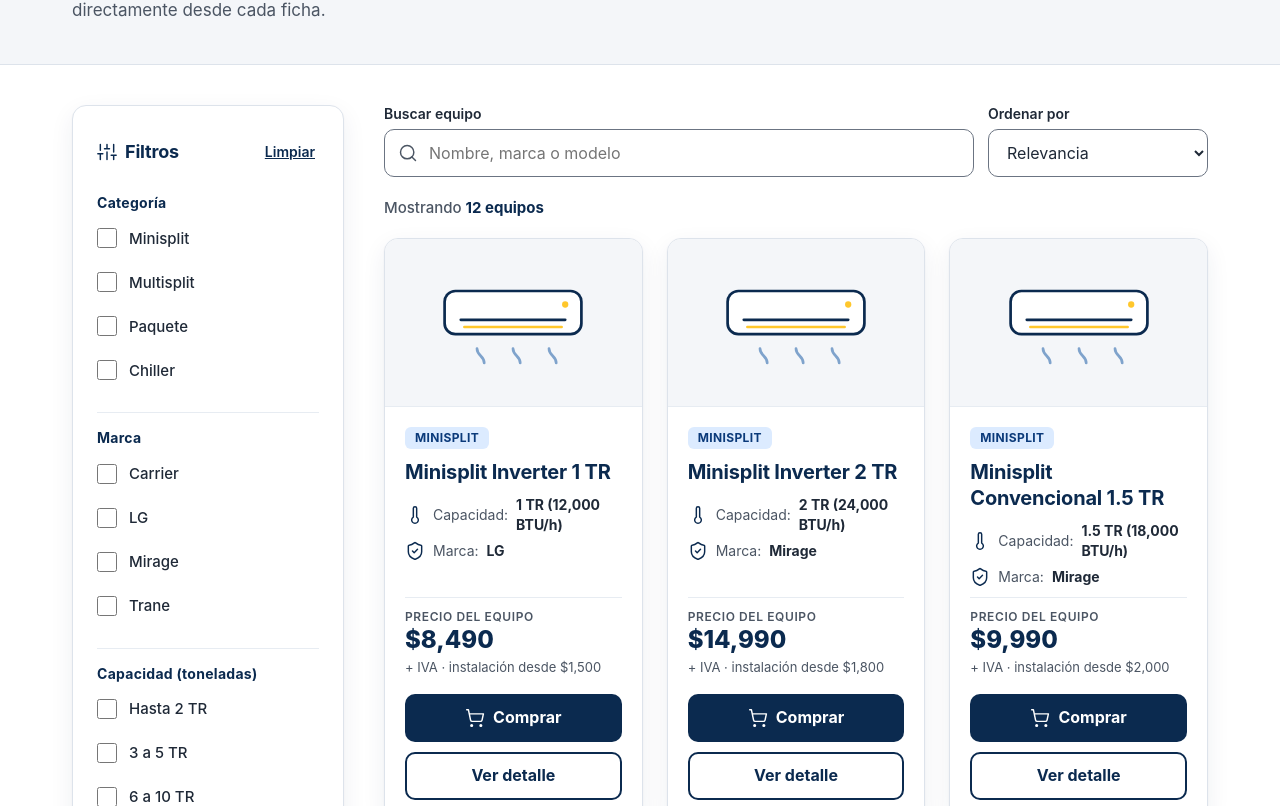
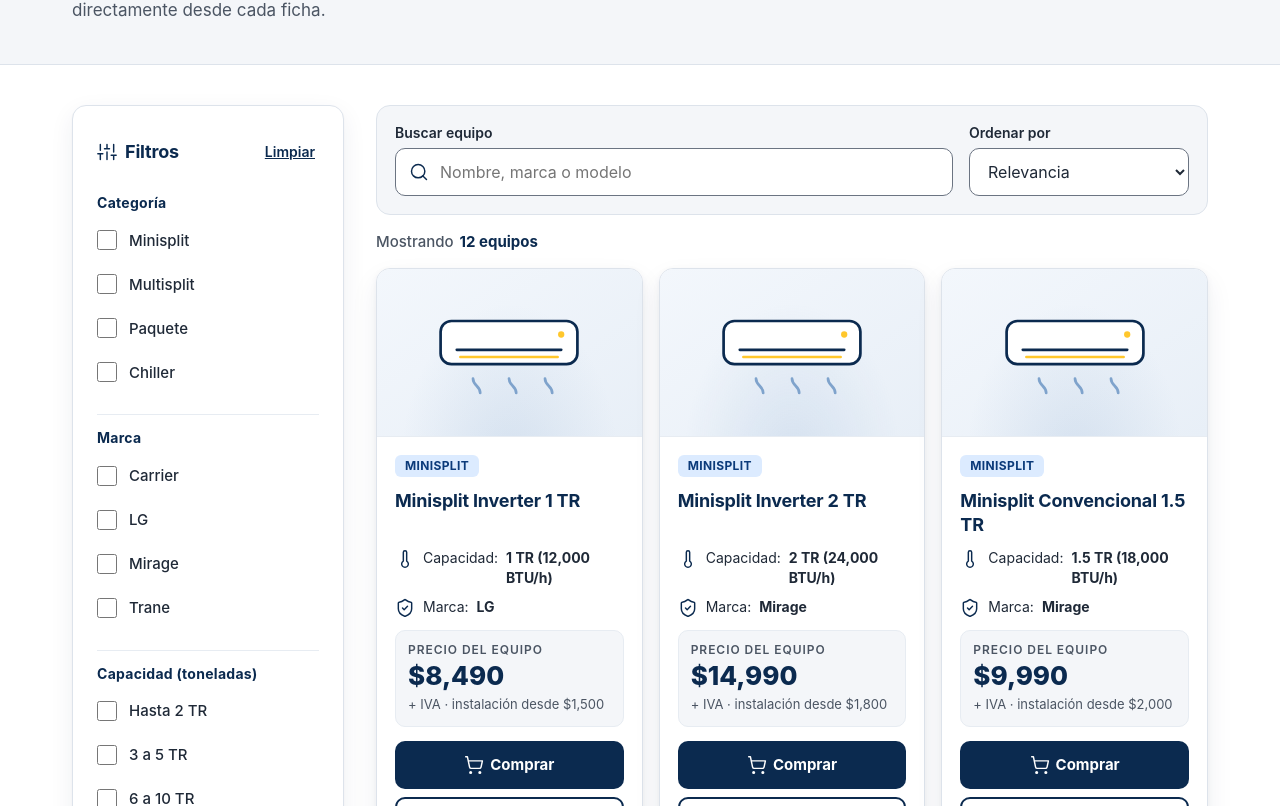
Before and after one commit to Echacon57/Portal-Servicio-Airkon, a React (Vite) app: page /catalogo in a window 1280 px wide. Shown: the part 214-1020 px from the top of the page. Built offline with nearby package versions, Linux system fonts and the light colour scheme.

Commit message:
Propuesta inicial de copilot

```diff
--- a/src/components/equipos/FiltrosEquipos.module.css
+++ b/src/components/equipos/FiltrosEquipos.module.css
@@ -3,7 +3,7 @@
   display: none;
   padding: 20px;
   flex-direction: column;
-  gap: 20px;
+  gap: 18px;
 }
 .panel.abierto {
   display: flex;
@@ -19,6 +19,9 @@
   display: flex;
   align-items: center;
   gap: 8px;
+}
+.encabezado h2 :global(.icono) {
+  color: var(--azul-marino);
 }
 
 .limpiar {
@@ -37,7 +40,7 @@
 }
 .grupo + .grupo {
   border-top: 1px solid var(--gris-linea);
-  padding-top: 16px;
+  padding-top: 14px;
 }
 .grupo legend {
   float: left;
@@ -45,7 +48,7 @@
   font: 700 0.875rem/1.3 var(--fuente-titulos);
   color: var(--azul-marino);
   letter-spacing: 0.02em;
-  margin-bottom: 4px;
+  margin-bottom: 6px;
 }
 
 /* Escritorio: panel lateral siempre visible, sin botón de resultados */
@@ -56,6 +59,7 @@
     position: sticky;
     top: calc(var(--alto-header) + 24px);
     padding: 24px;
+    gap: 20px;
   }
   .verResultados {
     display: none;
--- a/src/components/equipos/TarjetaEquipo.module.css
+++ b/src/components/equipos/TarjetaEquipo.module.css
@@ -3,15 +3,20 @@
   flex-direction: column;
   overflow: hidden;
   height: 100%;
-  transition: transform 0.15s ease;
+  border-color: var(--gris-borde);
+  box-shadow: 0 2px 6px rgba(11, 42, 79, 0.05), 0 12px 28px rgba(11, 42, 79, 0.07);
+  transition: transform 0.18s ease, box-shadow 0.18s ease;
 }
 .tarjeta:hover {
-  transform: translateY(-2px);
+  transform: translateY(-3px);
+  box-shadow: 0 4px 10px rgba(11, 42, 79, 0.08), 0 16px 32px rgba(11, 42, 79, 0.1);
 }
 
 .imagen {
-  background: var(--gris-claro);
-  height: 150px;
+  background:
+    radial-gradient(ellipse at 50% 115%, rgba(127, 163, 204, 0.2), transparent 58%),
+    linear-gradient(145deg, #f3f7fc, #e8eff7);
+  min-height: 148px;
   display: flex;
   align-items: center;
   justify-content: center;
@@ -19,65 +24,111 @@
 }
 
 .cuerpo {
-  padding: 20px;
+  padding: 16px;
   display: flex;
   flex-direction: column;
-  gap: 10px;
+  gap: 12px;
   flex: 1;
+}
+
+.cuerpo h3 {
+  font-size: 1.125rem;
+  line-height: 1.3;
+  min-height: 2.6em;
 }
 
 .datos {
   display: flex;
   flex-direction: column;
-  gap: 6px;
+  gap: 8px;
   font-size: 0.875rem;
-  line-height: 1.4;
-  color: var(--gris-medio);
+  line-height: 1.45;
+  color: var(--gris-oscuro);
   flex: 1;
 }
 .datos li {
   display: flex;
-  align-items: center;
+  align-items: flex-start;
   gap: 8px;
 }
 .datos :global(.icono) {
   color: var(--azul-marino);
+  width: 18px;
+  height: 18px;
+  margin-top: 1px;
 }
 .datos strong {
   color: var(--gris-oscuro);
+  font-weight: 700;
 }
 
 .precio {
   display: flex;
   flex-direction: column;
-  gap: 2px;
-  padding-top: 12px;
-  border-top: 1px solid var(--gris-linea);
+  gap: 4px;
+  padding: 12px;
+  background: var(--gris-claro);
+  border: 1px solid var(--gris-linea);
+  border-radius: var(--radio-control);
 }
 .desde {
   font: 600 0.75rem/1.2 var(--fuente-texto);
   color: var(--gris-medio);
   text-transform: uppercase;
-  letter-spacing: 0.05em;
+  letter-spacing: 0.08em;
 }
 .precio strong {
-  font: 800 1.5rem/1.2 var(--fuente-titulos);
+  font: 800 1.625rem/1.15 var(--fuente-titulos);
   color: var(--azul-marino);
 }
 .nota {
   font-size: 0.8125rem;
+  line-height: 1.45;
   color: var(--gris-medio);
 }
 
 .acciones {
-  display: flex;
-  flex-direction: column;
-  gap: 10px;
-  margin-top: 6px;
+  display: grid;
+  grid-template-columns: 1fr;
+  gap: 8px;
+  margin-top: 2px;
+}
+.acciones :global(.btn) {
+  min-width: 0;
+  min-height: 48px;
+  padding-inline: 8px;
+  gap: 6px;
+  font-size: 0.875rem;
+}
+.acciones :global(.btn) :global(.icono) {
+  width: 18px;
+  height: 18px;
+}
+
+@media (min-width: 390px) {
+  .acciones {
+    grid-template-columns: repeat(2, minmax(0, 1fr));
+  }
 }
 
 @media (min-width: 768px) {
   .imagen {
-    height: 168px;
+    min-height: 168px;
+  }
+  .cuerpo {
+    padding: 18px;
+  }
+  .acciones {
+    grid-template-columns: repeat(2, minmax(0, 1fr));
   }
 }
+
+@media (min-width: 1024px) {
+  .acciones {
+    grid-template-columns: 1fr;
+    gap: 8px;
+  }
+  .acciones :global(.btn) {
+    font-size: 0.9375rem;
+  }
+}
--- a/src/pages/Catalogo.module.css
+++ b/src/pages/Catalogo.module.css
@@ -1,22 +1,31 @@
 .contenido {
-  padding-block: 24px 56px;
+  padding-block: 20px 56px;
   display: flex;
   flex-direction: column;
-  gap: 20px;
+  gap: 18px;
 }
 
 .resultados {
   display: flex;
   flex-direction: column;
-  gap: 20px;
+  gap: 16px;
   min-width: 0;
   scroll-margin-top: calc(var(--alto-header) + 16px);
 }
 
 .controles {
   display: grid;
-  grid-template-columns: 1fr;
-  gap: 14px;
+  grid-template-columns: repeat(2, minmax(0, 1fr));
+  align-items: end;
+  gap: 12px;
+  padding: 16px;
+  background: var(--gris-claro);
+  border: 1px solid var(--gris-borde);
+  border-radius: var(--radio-tarjeta);
+}
+
+.busqueda {
+  grid-column: 1 / -1;
 }
 
 .campoBusqueda {
@@ -27,28 +36,40 @@
   left: 14px;
   top: 50%;
   transform: translateY(-50%);
-  color: var(--gris-medio);
+  color: var(--azul-marino);
 }
 .campoBusqueda input {
   padding-left: 44px;
 }
 
 .botonFiltros {
+  grid-column: 1;
+  grid-row: 2;
   width: 100%;
+  padding-inline: 12px;
+}
+
+.orden {
+  grid-column: 2;
+  grid-row: 2;
 }
 
 .conteo {
+  display: flex;
+  align-items: center;
+  gap: 6px;
   font: 500 0.9375rem/1.4 var(--fuente-texto);
   color: var(--gris-medio);
 }
 .conteo strong {
   color: var(--azul-marino);
+  font-weight: 700;
 }
 
 .rejilla {
   display: grid;
   grid-template-columns: 1fr;
-  gap: 16px;
+  gap: 18px;
 }
 
 .vacio {
@@ -66,27 +87,29 @@
 @media (min-width: 768px) {
   .contenido {
     padding-block: 40px 72px;
+    gap: 24px;
   }
   .controles {
-    grid-template-columns: minmax(0, 1fr) 220px;
-    align-items: end;
+    grid-template-columns: minmax(0, 1fr) 220px auto;
+    gap: 16px;
+    padding: 18px;
   }
   .busqueda {
-    grid-column: 1 / -1;
+    grid-column: 1;
+  }
+  .botonFiltros {
+    grid-column: 3;
+    grid-row: 1;
+    width: auto;
+    white-space: nowrap;
   }
   .orden {
     grid-column: 2;
-    grid-row: 2;
-  }
-  .botonFiltros {
-    grid-column: 1;
-    grid-row: 2;
-    width: auto;
-    justify-self: start;
+    grid-row: 1;
   }
   .rejilla {
     grid-template-columns: repeat(2, minmax(0, 1fr));
-    gap: 24px;
+    gap: 20px;
   }
 }
 
@@ -95,20 +118,17 @@
   .contenido {
     display: grid;
     grid-template-columns: 272px minmax(0, 1fr);
-    gap: 40px;
+    gap: 32px;
     align-items: start;
   }
-  .busqueda {
-    grid-column: 1;
-  }
-  .orden {
-    grid-column: 2;
-    grid-row: 1;
+  .controles {
+    grid-template-columns: minmax(0, 1fr) 220px;
   }
   .botonFiltros {
     display: none;
   }
   .rejilla {
     grid-template-columns: repeat(3, minmax(0, 1fr));
+    gap: 16px;
   }
 }
```
